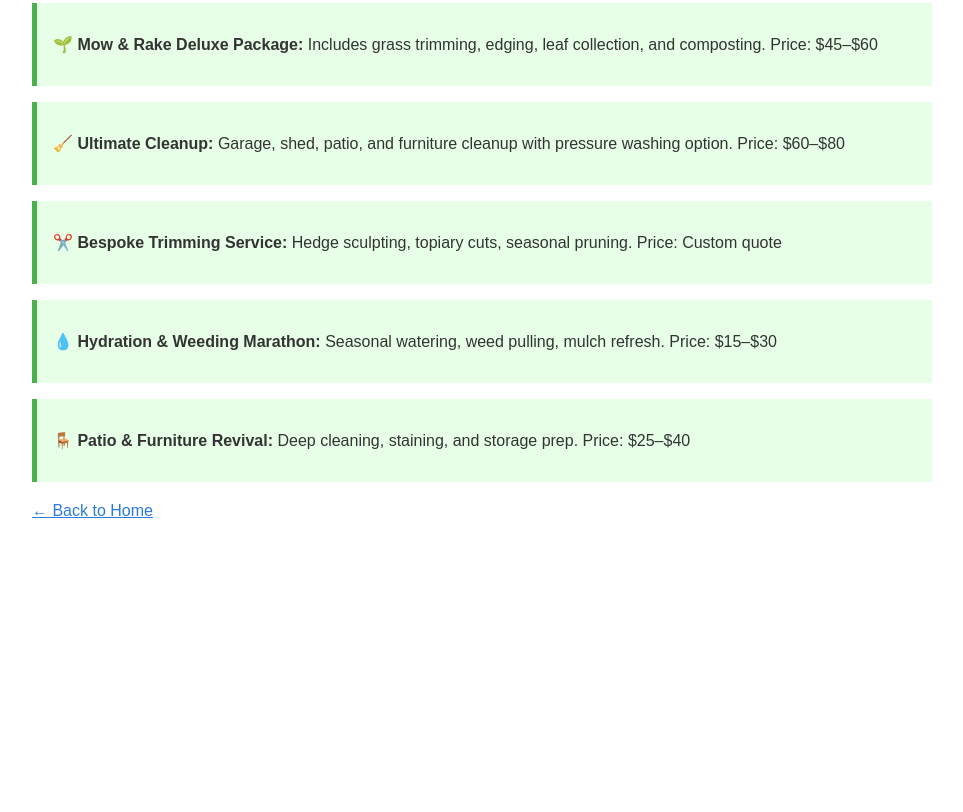
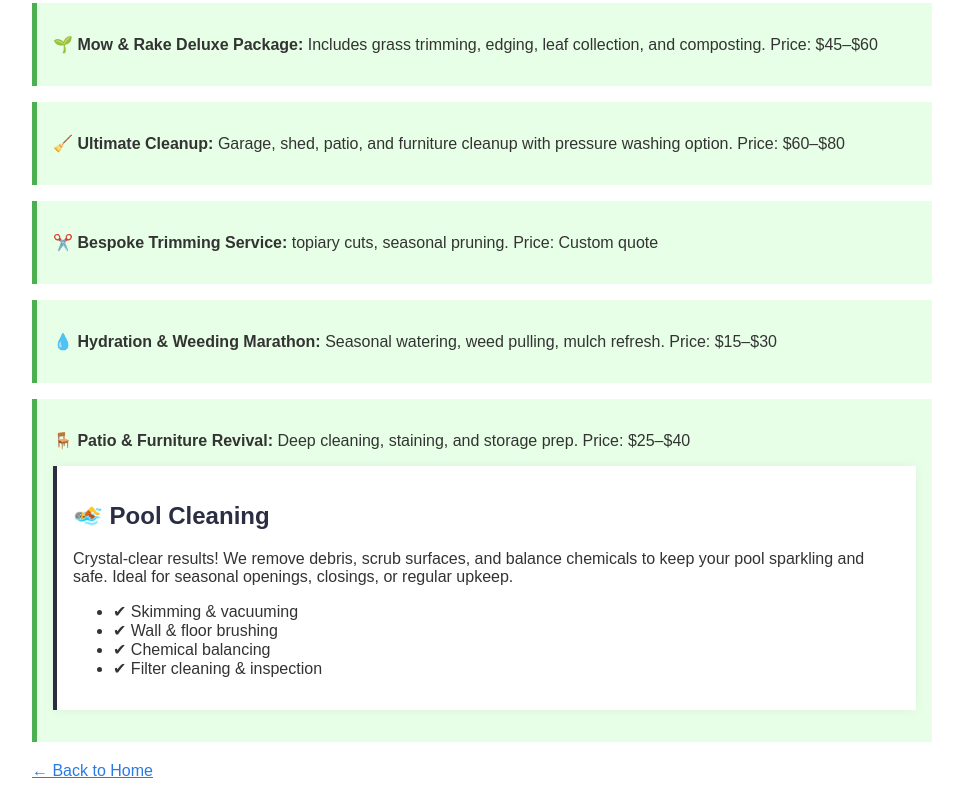
Before and after one commit to IBEHunter0/dandh-outdoor-services, a plain HTML site: page support.html in a window 1280 px wide. Shown: the part 1252-2064 px from the top of the page, without its empty margins (158-1121 px from the left). Before the commit the page ends 1804 px from the top, so only its background shows below. Drawn offline with Linux system fonts and the light colour scheme.

Commit message:
Update support.html

```diff
--- a/support.html
+++ b/support.html
@@ -84,13 +84,26 @@
       <p>🧹 <strong>Ultimate Cleanup:</strong> Garage, shed, patio, and furniture cleanup with pressure washing option. Price: $60–$80</p>
     </div>
     <div class="crazy">
-      <p>✂️ <strong>Bespoke Trimming Service:</strong> Hedge sculpting, topiary cuts, seasonal pruning. Price: Custom quote</p>
+      <p>✂️ <strong>Bespoke Trimming Service:</strong> topiary cuts, seasonal pruning. Price: Custom quote</p>
     </div>
     <div class="crazy">
       <p>💧 <strong>Hydration & Weeding Marathon:</strong> Seasonal watering, weed pulling, mulch refresh. Price: $15–$30</p>
     </div>
     <div class="crazy">
       <p>🪑 <strong>Patio & Furniture Revival:</strong> Deep cleaning, staining, and storage prep. Price: $25–$40</p>
+    <div class="service">
+  <h2>🏊 Pool Cleaning</h2>
+  <p>Crystal-clear results! We remove debris, scrub surfaces, and balance chemicals to keep your pool sparkling and safe. Ideal for seasonal openings, closings, or regular upkeep.</p>
+  <ul>
+    <li>✔ Skimming & vacuuming</li>
+    <li>✔ Wall & floor brushing</li>
+    <li>✔ Chemical balancing</li>
+    <li>✔ Filter cleaning & inspection</li>
+  </ul>
+</div>
+
+
+
     </div>
     <a class="back-link" href="index.html">← Back to Home</a>
   </div>
```
